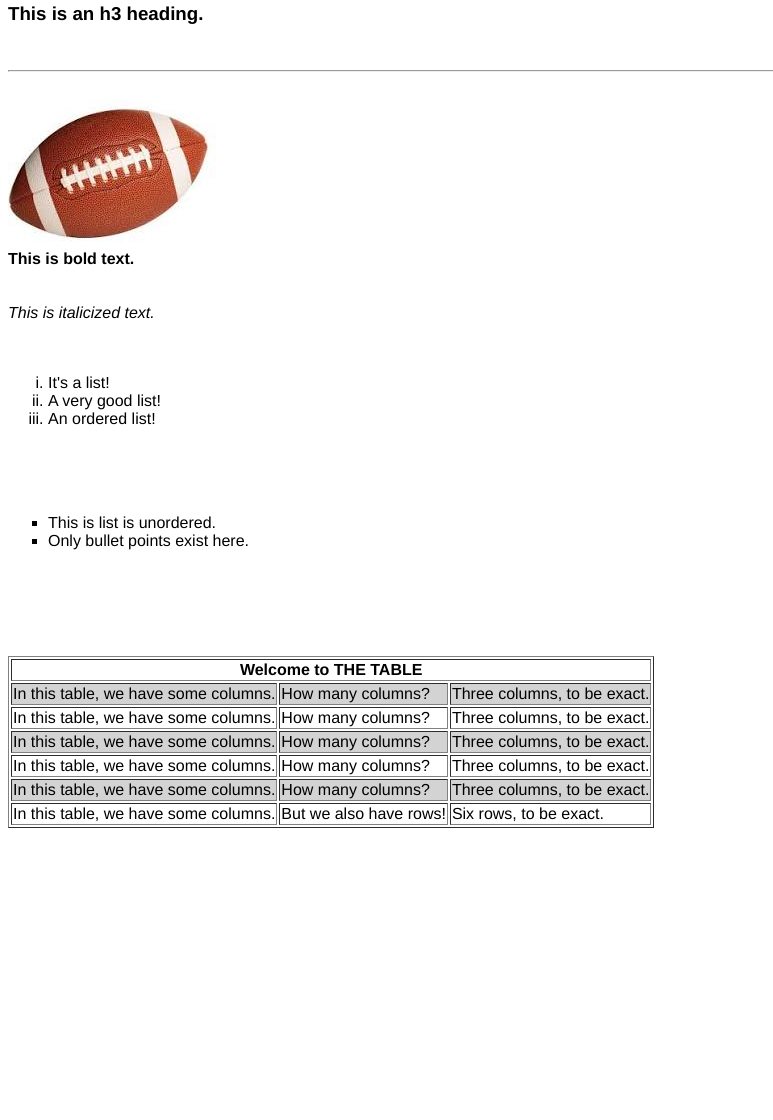
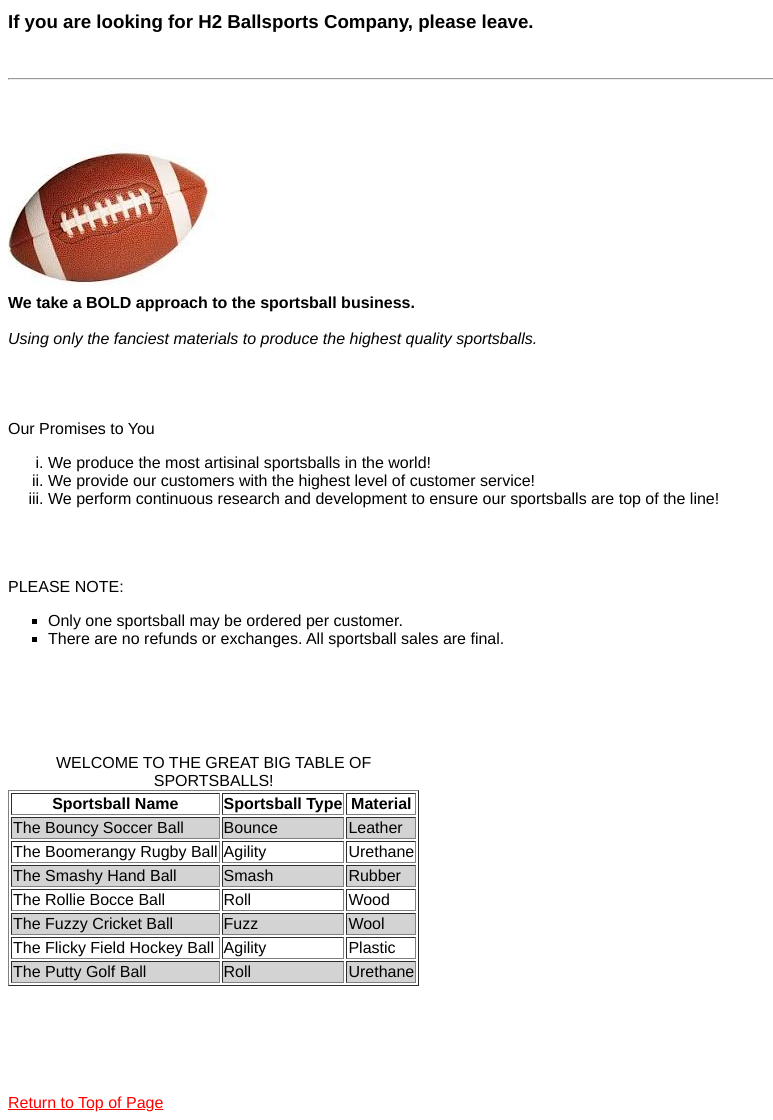
Before and after one commit to techlado/Si-es-S-, a plain HTML site: page index.html in a window 1280 px wide. Shown: the part 278-1398 px from the top of the page, without its empty margins (0-773 px from the left). Before the commit the page ends 1114 px from the top, so only its background shows below. Drawn offline with Linux system fonts and the light colour scheme.

Commit message:
Completed the html for both the introductory page and form page

```diff
--- a/form.html
+++ b/form.html
@@ -1,11 +1,54 @@
 <!DOCTYPE html>
 <html lang="en">
+
 <head>
     <meta charset="UTF-8">
     <meta name="viewport" content="width=device-width, initial-scale=1.0">
-    <title>Document</title>
+    <title>DG's Form</title>
+    <link rel="stylesheet" href="../siess.css">
 </head>
+
 <body>
+    <a href="../index.html">Go to Introductory Page</a>
+    <br>
+    <br>
+    <br>
+    <h2>Thank you for Purchasing an H1 Sportsball.</h2>
+    <h4>We know you will love it.</h4>
 
+    <p>
+    <form>
+        <b>Your Name: <input type="text" name="text"></b><br>
+        <b>Your Secret H1 Sportsball Purchase-Protector-Password: <input type="password" name="pwd"></b>
+        <p></p>
+
+        <b>Payment Type:</b><br>
+        <input type="radio" name="radio" value="Radio #1">Credit Card<br>
+        <input type="radio" name="radio" value="Radio #2">Golden Doubloons<br>
+        <input type="radio" name="radio" value="Radio #3">The rights to your next New York Times bestselling novel<p></p>
+
+        <b>Terms of Agreement:</b><br>
+        <input type="checkbox" name="check" value="checkbox">I understand I may only purchase ONE H1 sportsball.<br>
+        <input type="checkbox" name="check" value="checkbox">I agree to the Terms & Conditions and Privacy Policy of H1 Sportsball Company.<p></p>
+
+        <b>Multiple Select Boxes:</b><br>
+        <select name="multselect">
+            <option value="soccer">The Bouncy Soccer Ball</option>
+            <option value="rugby">The Boomerang Rugby Ball</option>
+            <option value="handball">The Smashy Hand Ball</option>
+            <option value="bocce">The Rollie Bocce Ball</option>
+            <option value="cricket">The Fuzzy Cricket Ball</option>
+            <option value="field">The Flicky Field Hockey Ball</option>
+            <option value="golf">The Putty Golf Ball</option>
+        </select><p></p>
+
+        <b>Please confirm your date of birth:</b><br>
+        Date of Birth: <input type="date" name="dob"><br><p></p>
+
+        <b>Submit Form:</b><br>
+        <input type="submit" value="Submit"> <input type="reset">
+    </form>
+    </p>
 </body>
+
 </html>
--- a/index.html
+++ b/index.html
@@ -7,69 +7,88 @@
 </head>
 <body>
     <link rel="stylesheet" href="../siess.css">
+    <a name="top"></a><p></p>
     <br>
     <br>
     <br>
-    <a href="form.html">This is a link to our form</a>
-    <h1>This is an h1 heading.</h1><br>
-    <h2>This is an h2 headig.</h2><br>
-    <h3>This is an h3 heading.</h3><br>
+    <a href="form.html">Click here to go to our order form</a>
+    <h1>WELCOME TO H1 SPORTSBALL COMPANY!</h1><br>
+    <h2>NOT to be confused with H2 Ballsports Company!</h2><br>
+    <h3>If you are looking for H2 Ballsports Company, please leave.</h3><br>
 
     <hr>
 
     <br>
+    <br>
+    <br>
     <img src="football2.jpeg" alt='Football image'>
     <br>
 
-    <b>This is bold text.</b>
-    <br><br><br>
-    <i>This is italicized text.</i>
+    <b>We take a BOLD approach to the sportsball business.</b><br><br>
+    <i>Using only the fanciest materials to produce the highest quality sportsballs.</i>
+    <br><br><br><br><br>
+
+    Our Promises to You
+    <ol>
+        <li>We produce the most artisinal sportsballs in the world!</li>
+        <li>We provide our customers with the highest level of customer service!</li>
+        <li>We perform continuous research and development to ensure our sportsballs are top of the line!</li>
+    </ol>
     <br><br><br>
 
-    <ol>
-        <li>It's a list!</li>
-        <li>A very good list!</li>
-        <li>An ordered list!</li>
-    </ol>
-    <br><br><br>
+    PLEASE NOTE:
     <ul>
-        <li>This is list is unordered.</li>
-        <li>Only bullet points exist here.</li>
+        <li>Only one sportsball may be ordered per customer.</li>
+        <li>There are no refunds or exchanges. All sportsball sales are final.</li>
     </ul>
     <br><br><br><br><br>
     <table border="1">
-        <th colspan="3">Welcome to THE TABLE</th>
+        <caption>WELCOME TO THE GREAT BIG TABLE OF SPORTSBALLS!</caption>
+        <th>Sportsball Name</th><th>Sportsball Type</th><th>Material</th>
         <tr>
-            <td>In this table, we have some columns.</td>
-            <td>How many columns?</td>
-            <td>Three columns, to be exact.</td>
+            <td>The Bouncy Soccer Ball</td>
+            <td>Bounce</td>
+            <td>Leather</td>
         </tr>
         <tr>
-            <td>In this table, we have some columns.</td>
-            <td>How many columns?</td>
-            <td>Three columns, to be exact.</td>
+            <td>The Boomerangy Rugby Ball</td>
+            <td>Agility</td>
+            <td>Urethane</td>
         </tr>
         <tr>
-            <td>In this table, we have some columns.</td>
-            <td>How many columns?</td>
-            <td>Three columns, to be exact.</td>
+            <td>The Smashy Hand Ball</td>
+            <td>Smash</td>
+            <td>Rubber</td>
         </tr>
         <tr>
-            <td>In this table, we have some columns.</td>
-            <td>How many columns?</td>
-            <td>Three columns, to be exact.</td>
+            <td>The Rollie Bocce Ball</td>
+            <td>Roll</td>
+            <td>Wood</td>
         </tr>
         <tr>
-            <td>In this table, we have some columns.</td>
-            <td>How many columns?</td>
-            <td>Three columns, to be exact.</td>
+            <td>The Fuzzy Cricket Ball</td>
+            <td>Fuzz</td>
+            <td>Wool</td>
         </tr>
         <tr>
-            <td>In this table, we have some columns.</td>
-            <td>But we also have rows!</td>
-            <td>Six rows, to be exact.</td>
+            <td>The Flicky Field Hockey Ball</td>
+            <td>Agility</td>
+            <td>Plastic</td>
+        </tr>
+        <tr>
+            <td>The Putty Golf Ball</td>
+            <td>Roll</td>
+            <td>Urethane</td>
         </tr>
 
+
     </table>
+    <br>
+    <br>
+    <br>
+    <br>
+    <br>
+    <br>
+    <a href="#top">Return to Top of Page</a>
 </body>
 </html>
```
